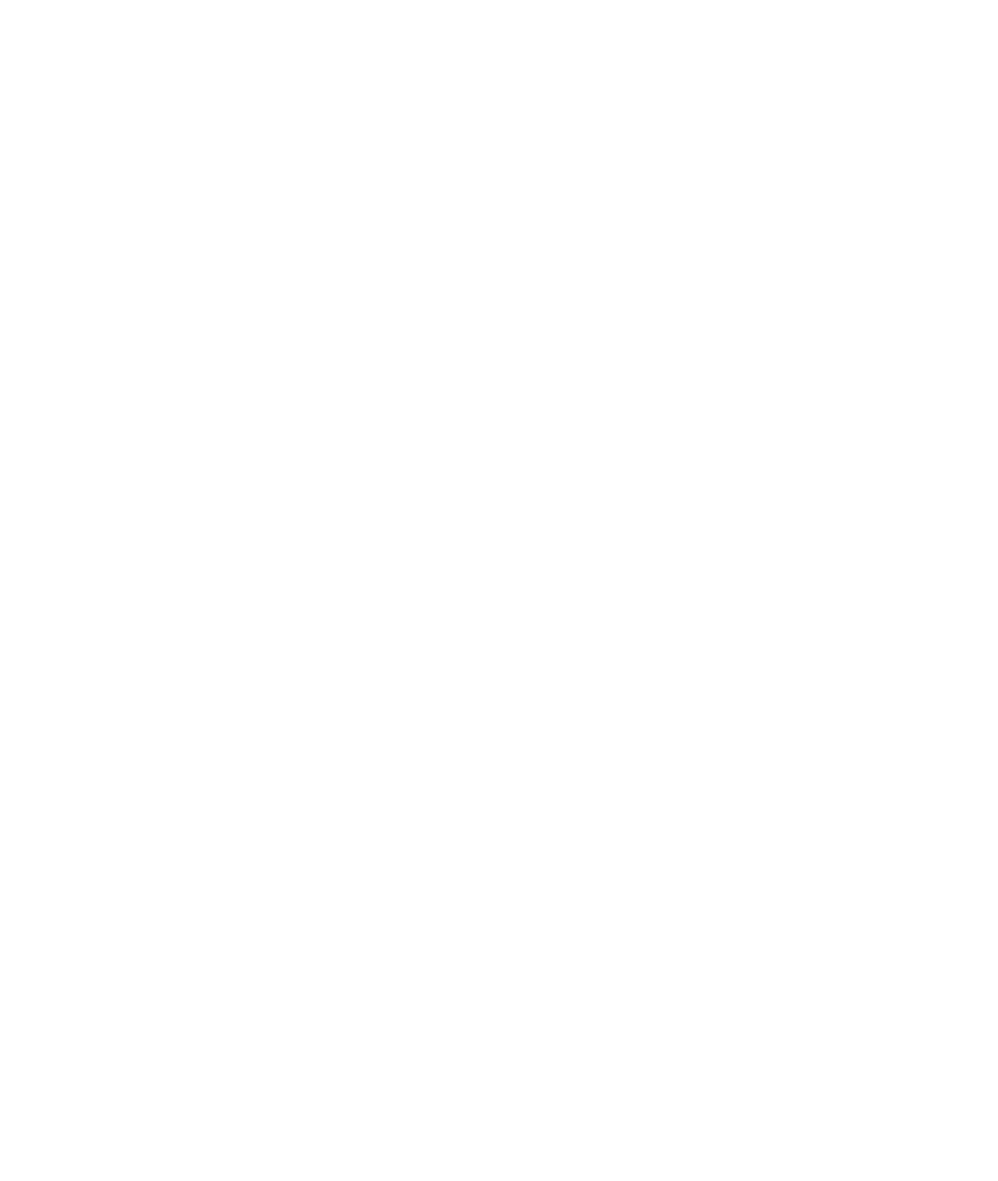
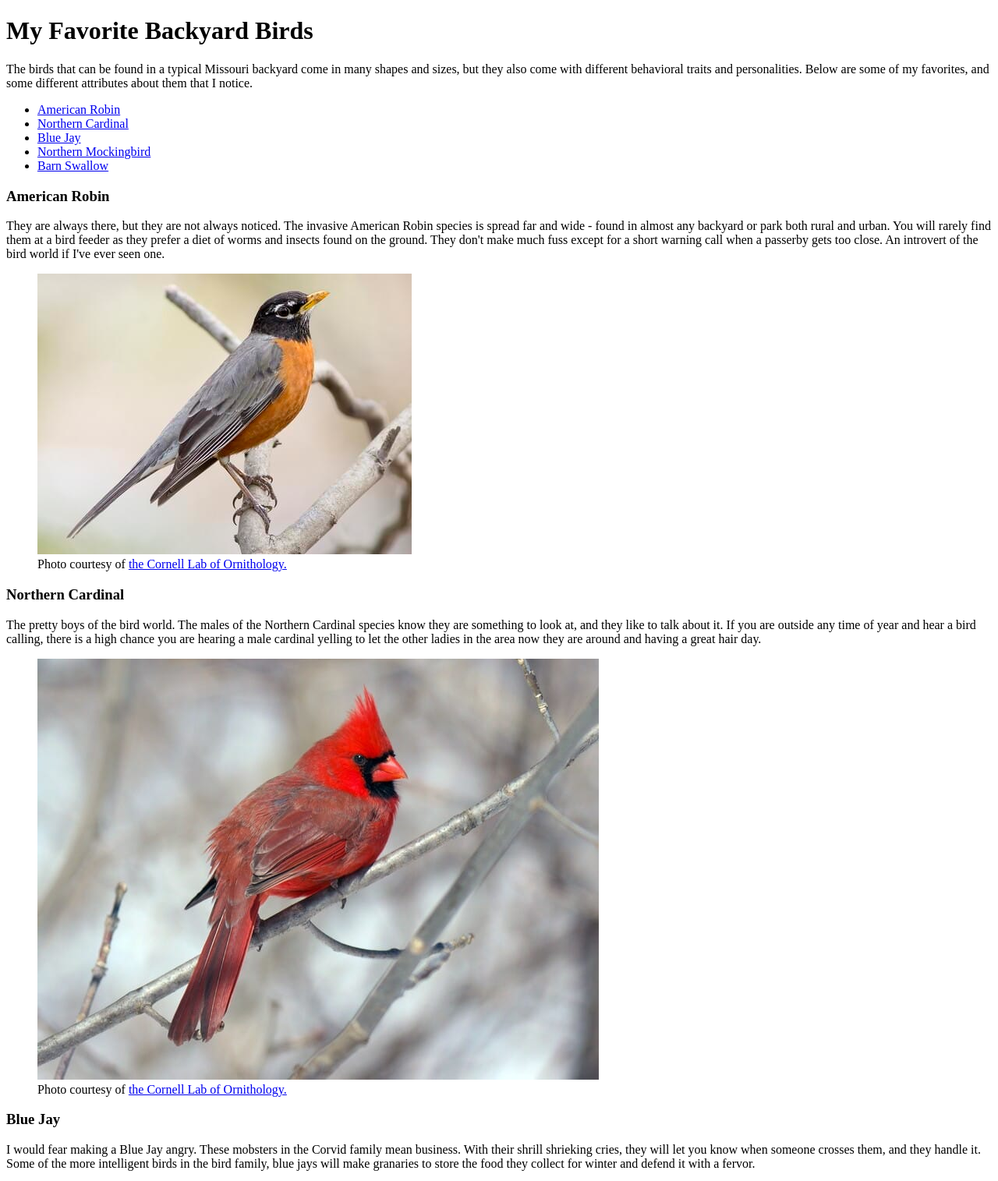
Before and after one commit to alliology934/js-assignment-4-html-me-something-alliology934, a website: page index.html in a window 1280 px wide. Shown: the top 1515 px of the page at 78% size. Before the commit the page ends 800 px from the top, so only its background shows below. Drawn offline with Linux system fonts and the light colour scheme.

Commit message:
Committing HTML Me Something, Part 1

```diff
--- a/index.html
+++ b/index.html
@@ -1,8 +1,103 @@
 <!DOCTYPE html>
 <html>
    <head>
+      <title>My Favorite Missouri Backyard Birds</title>
    </head>
    <body>
-      <!-- Write your HTML in this file! -->
+      <header>
+         <h1>My Favorite Backyard Birds</h1>
+         <p>
+            The birds that can be found in a typical Missouri backyard come in many shapes and sizes, but they also come with different behavioral traits and personalities. Below are some of my favorites, and some different attributes about them that I notice.
+         </p>
+         <nav>
+            <ul>
+               <li>
+                  <a href="#american_robin">American Robin</a>
+               </li>
+               <li>
+                  <a href="#northern_cardinal">Northern Cardinal</a>
+               </li>
+               <li>
+                  <a href="#blue_jay">Blue Jay</a>
+               </li>
+               <li>
+                  <a href="#northern_mockingbird">Northern Mockingbird</a>
+               </li>
+               <li>
+                  <a href="#barn_swallow">Barn Swallow</a>
+               </li>
+            </ul>
+         </nav>
+      </header>
+      <main>
+         <article>
+            <a id="american_robin"></a>
+            <h3>American Robin</h3>
+            <p>
+               They are always there, but they are not always noticed. The invasive American Robin species is spread far and wide - found in almost any backyard or park both rural and urban. You will rarely find them at a bird feeder as they prefer a diet of worms and insects found on the ground. They don't make much fuss except for a short warning call when a passerby gets too close. An introvert of the bird world if I've ever seen one.
+            </p>
+            <figure>
+               <img src="images/american_robin.jpg" alt="An American Robin sitting on a small branch with a dull, brown background. Courtesy of the Cornell Lab of Ornithology.">
+               <figcaption>
+                  Photo courtesy of <a href="https://www.allaboutbirds.org/news/">the Cornell Lab of Ornithology.</a>
+               </figcaption>
+            </figure>
+         </article>
+         <article>
+            <a id="northern_cardinal"></a>
+            <h3>Northern Cardinal</h3>
+            <p>
+               The pretty boys of the bird world. The males of the Northern Cardinal species know they are something to look at, and they like to talk about it. If you are outside any time of year and hear a bird calling, there is a high chance you are hearing a male cardinal yelling to let the other ladies in the area now they are around and having a great hair day.
+            </p>
+            <figure>
+               <img src="images/northern_cardinal_male.jpg" alt="A bright red male Northern Cardinal sitting on a small branch in the winter. Courtesy of the Cornell Lab of Ornithology.">
+               <figcaption>
+                  Photo courtesy of <a href="https://www.allaboutbirds.org/news/">the Cornell Lab of Ornithology.</a>
+               </figcaption>
+            </figure>
+         </article>
+         <article>
+            <a id="blue_jay"></a>
+            <h3>Blue Jay</h3>
+            <p>
+               I would fear making a Blue Jay angry. These mobsters in the Corvid family mean business. With their shrill shrieking cries, they will let you know when someone crosses them, and they handle it. Some of the more intelligent birds in the bird family, blue jays will make granaries to store the food they collect for winter and defend it with a fervor.
+            </p>
+            <figure>
+               <img src="images/blue_jay.jpg" alt="A bright blue Blue Jay sitting proudly on the top of a tree branch with a green forested background. Courtesy of the Cornell Lab of Ornithology.">
+               <figcaption>
+                  Photo courtesy of <a href="https://www.allaboutbirds.org/news/">the Cornell Lab of Ornithology.</a>
+               </figcaption>
+            </figure>
+         </article>
+         <article>
+            <a id="northern_mockingbird"></a>
+            <h3>Northern Mockingbird</h3>
+            <p>
+               If you hear a bird song that is striking, but not quite placable, look to the top point of a nearby rooftop and you might see a northern mockingbird. Musicians and mimics both, the northern mockingbird is a smart and musical bird. They will next in groups and all help to raise the young that some select mothers in a group have each year.
+            </p>
+            <figure>
+               <img src="images/northern_mockingbird.jpg" alt="A fluffed up northern mockingbird is sitting on a cluster of twigs in front of a grey background. Courtesy of the Cornell Lab of Ornithology.">
+               <figcaption>
+                  Photo courtesy of <a href="https://www.allaboutbirds.org/news/">the Cornell Lab of Ornithology.</a>
+               </figcaption>
+            </figure>
+         </article>
+         <article>
+            <a id="barn_swallow"></a>
+            <h3>Barn Swallow</h3>
+            <p>
+               The working class of the bird world - when you see a barn swallow, 9 times out of 10 it is putting in work to feed itself and its family. They will build nests from mud under the eaves of houses and raise their young in a mated pair. The little chirps you can hear while they are acrobatically flying around in the open air catching all the insects they possibly can are a nice accompanyment to an evening spent in the backyard.
+            </p>
+            <figure>
+               <img src="images/barn_swallow.jpg" alt="A small barn swallow is perched on a branch in front of a green blurred background. Courtesy of the Cornell lab of Ornithology.">
+               <figcaption>
+                  Photo courtesy of <a href="https://www.allaboutbirds.org/news/">the Cornell Lab of Ornithology.</a>
+               </figcaption>
+            </figure>
+         </article>
+      </main>
+      <footer>
+         <p>&copy; 2022 Alli Kellerman</p>
+      </footer>
    </body>
 </html>
```
Also changed, not shown: images/american_robin.jpg (added), images/barn_swallow.jpg (added), images/blue_jay.jpg (added), images/carolina_chickadee.jpg (added), images/northern_cardinal_female.jpg (added), images/northern_cardinal_male.jpg (added), images/northern_mockingbird.jpg (added), images/tufted titmouse.jpg (added).
